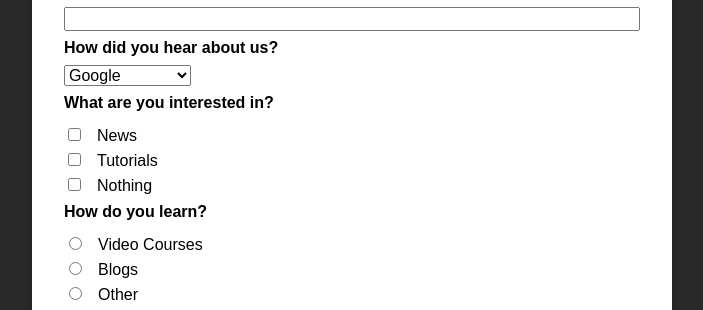
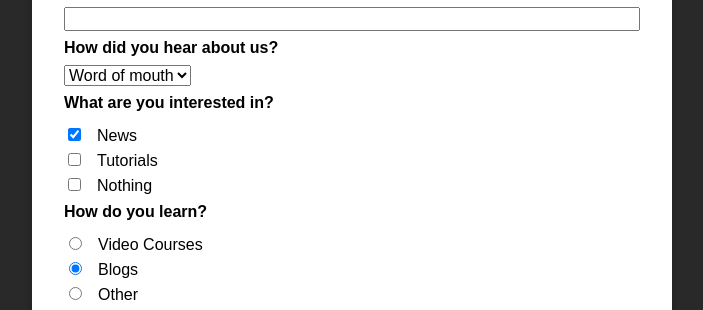
Before and after one commit to seriiserii825/vue-2, a Vue app: page / in a window 1280 px wide. Shown: the part 149-459 px from the top of the page, without its empty margins (288-991 px from the left). Built offline with nearby package versions, Linux system fonts and the light colour scheme.

Commit message:
validation

```diff
--- a/src/components/TheForm.vue
+++ b/src/components/TheForm.vue
@@ -1,16 +1,17 @@
 <template>
-  <form>
-    <div class="form-control">
+  <form @submit.prevent="submitForm">
+    <div class="form-control" :class="{invalid: userNameValid === 'invalid'}">
       <label for="user-name">Your Name</label>
-      <input id="user-name" name="user-name" type="text"/>
+      <input id="user-name" name="user-name" type="text" v-model.trim="userName" @blur="validateUserName"/>
+      <p v-if="userNameValid === 'invalid'">Please enter your name</p>
     </div>
     <div class="form-control">
       <label for="age">Your Age (Years)</label>
-      <input id="age" name="age" type="number"/>
+      <input id="age" name="age" type="number" v-model.number="userAge"/>
     </div>
     <div class="form-control">
       <label for="referrer">How did you hear about us?</label>
-      <select id="referrer" name="referrer">
+      <select id="referrer" name="referrer" v-model="referrer">
         <option value="google">Google</option>
         <option value="wom">Word of mouth</option>
         <option value="newspaper">Newspaper</option>
@@ -19,30 +20,30 @@
     <div class="form-control">
       <h2>What are you interested in?</h2>
       <div>
-        <input id="interest-news" name="interest" type="checkbox"/>
+        <input id="interest-news" name="interest" type="checkbox" value="news" v-model="interest"/>
         <label for="interest-news">News</label>
       </div>
       <div>
-        <input id="interest-tutorials" name="interest" type="checkbox"/>
+        <input id="interest-tutorials" name="interest" type="checkbox" value="tutorials" v-model="interest"/>
         <label for="interest-tutorials">Tutorials</label>
       </div>
       <div>
-        <input id="interest-nothing" name="interest" type="checkbox"/>
+        <input id="interest-nothing" name="interest" value="nothing" type="checkbox" v-model="interest"/>
         <label for="interest-nothing">Nothing</label>
       </div>
     </div>
     <div class="form-control">
       <h2>How do you learn?</h2>
       <div>
-        <input id="how-video" name="how" type="radio"/>
+        <input id="how-video" name="how" type="radio" value="video-courses" v-model="how"/>
         <label for="how-video">Video Courses</label>
       </div>
       <div>
-        <input id="how-blogs" name="how" type="radio"/>
+        <input id="how-blogs" name="how" type="radio" value="blogs" v-model="how"/>
         <label for="how-blogs">Blogs</label>
       </div>
       <div>
-        <input id="how-other" name="how" type="radio"/>
+        <input id="how-other" name="how" type="radio" value="other" v-model="how"/>
         <label for="how-other">Other</label>
       </div>
     </div>
@@ -51,8 +52,38 @@
     </div>
   </form>
 </template>
+<script>
+export default {
+  data () {
+    return {
+      userName: '',
+      userAge: null,
+      referrer: 'wom',
+      interest: ['news'],
+      how: 'blogs',
+      userNameValid: 'pending'
+    }
+  },
+  methods: {
+    submitForm () {
+      console.log('Checkbox: ' + this.interest)
+      console.log('How: ' + this.how)
+      this.interest = []
+      this.how = ''
+    },
+    validateUserName () {
+      if (this.userName === '') {
+        this.userNameValid = 'invalid'
+      } else {
+        this.userNameValid = 'valid'
+      }
+      console.log(this.userNameValid)
+    }
+  }
+}
+</script>
 
-<style scoped>
+<style scoped lang="scss">
 form {
   margin: 2rem auto;
   max-width: 40rem;
@@ -63,6 +94,14 @@ form {
 }
 .form-control {
   margin: 0.5rem 0;
+}
+.form-control.invalid {
+  input {
+    border-color: red;
+  }
+  label {
+    color: red;
+  }
 }
 label {
   font-weight: bold;
```
